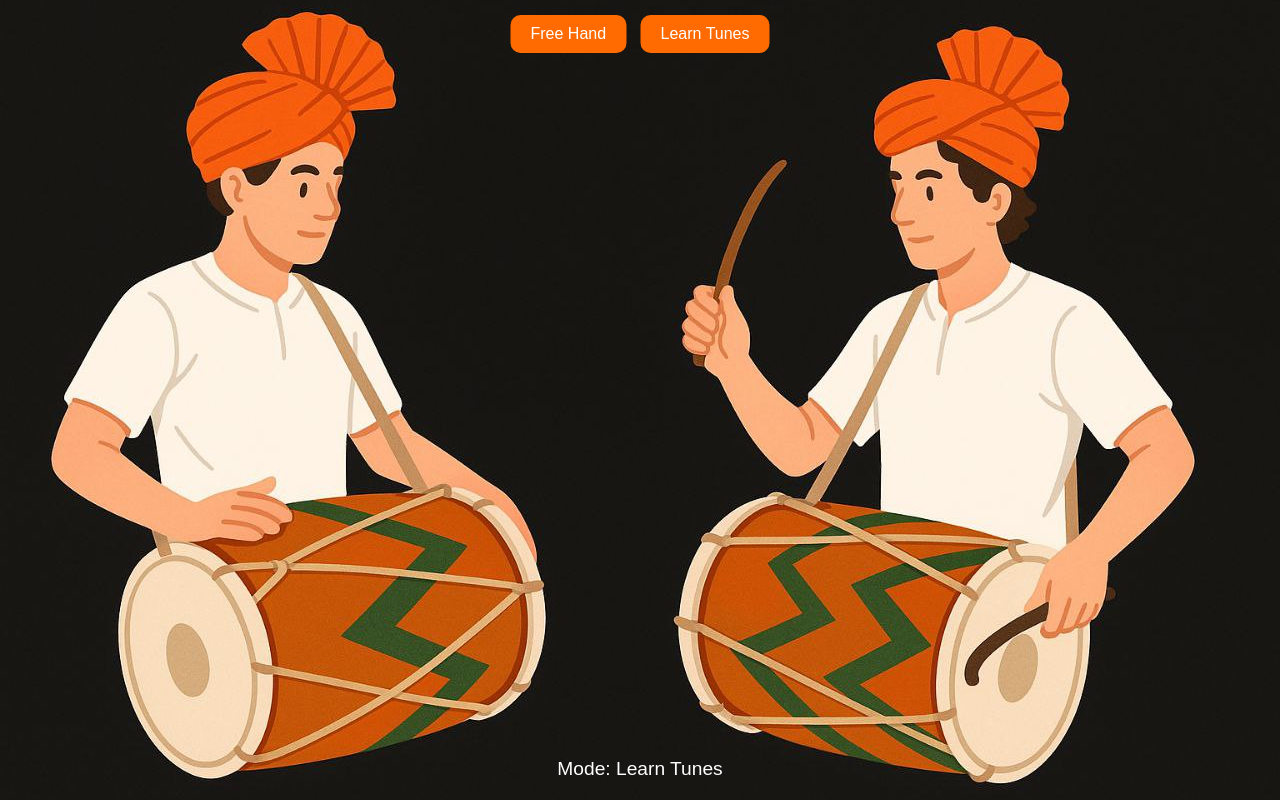
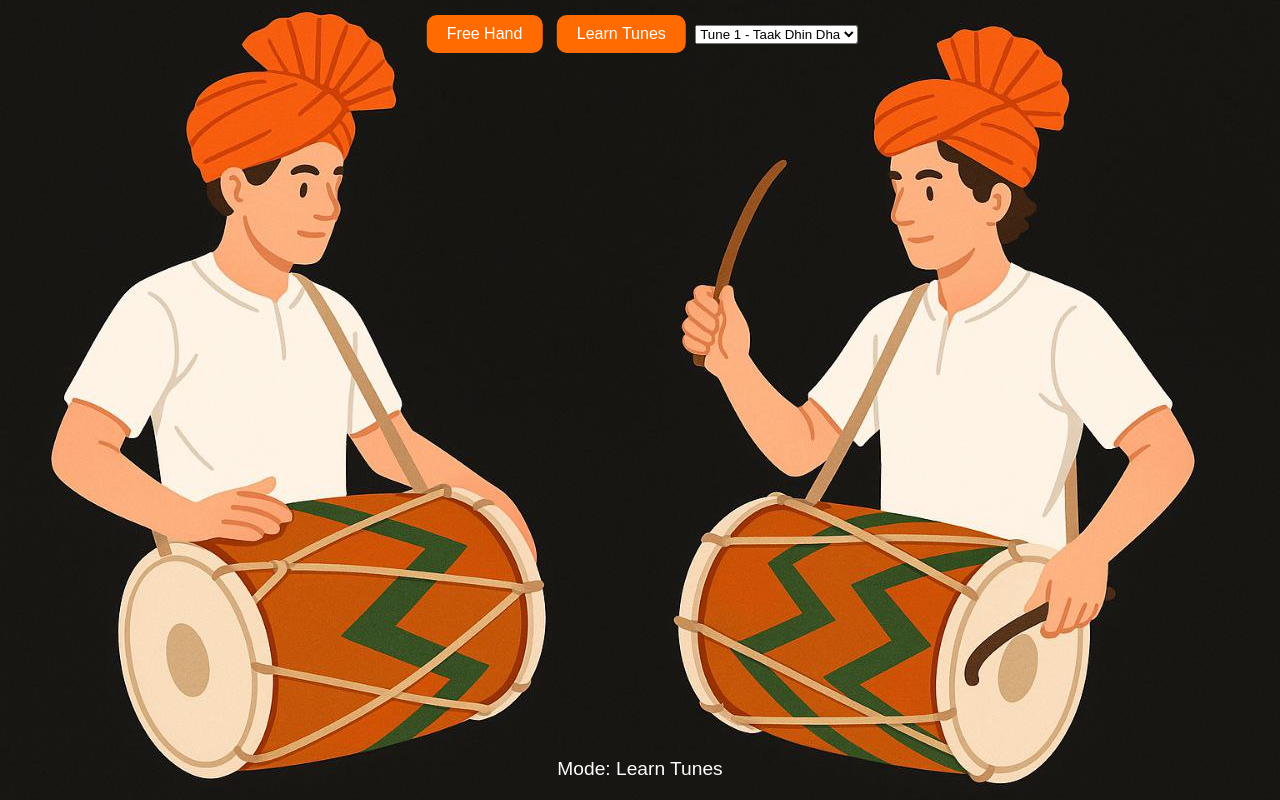
Before and after one commit to itsprashcode/DholPathakPractice, a plain HTML site: page index.html in a window 1280 px wide. Both pictures are taken after a click on the button "Learn Tunes". Drawn offline with Linux system fonts and the light colour scheme.

Commit message:
update for tunes

```diff
--- a/index.html
+++ b/index.html
@@ -10,9 +10,11 @@
   <div class="container">
     <!-- Mode Buttons -->
     <div class="mode-buttons">
-      <button onclick="setMode('free')">Free Hand</button>
-      <button onclick="setMode('learn')">Learn Tunes</button>
-    </div>
+  <button onclick="setMode('free')">Free Hand</button>
+  <button onclick="setMode('learn')">Learn Tunes</button>
+  <select id="tune-selector" style="display: none;"></select>
+</div>
+
 
     <!-- Dhol Image -->
     <img src="./asset/ThapiThoka.jpg" alt="ThapiThoka" id="dhol" />
--- a/script.js
+++ b/script.js
@@ -1,18 +1,48 @@
 let mode = 'free';
 const dhol = document.getElementById('dhol');
 const modeDisplay = document.getElementById('mode-display');
+const tuneSelector = document.getElementById('tune-selector');
 
-const thapiSound = new Audio('./asset/Thapi.mp3');
-const dhinSound = new Audio('./asset/dhin.mp3');
+const thapiSound = new Audio("./asset/thapi.mp3");
+const dhinSound = new Audio("./asset/dhin.mp3");
 
 const hitImage = document.createElement("img");
 hitImage.id = "hit-type";
 document.querySelector('.container').appendChild(hitImage);
 
+// Define configurable tunes
+const tunes = [
+  {
+    name: "Tune 1 - Taak Dhin Dha",
+    sequence: ["thapi", "dhin", "dhin"],
+    delay: 1000
+  },
+  // Add more tunes here
+];
+
+// Populate dropdown
+tunes.forEach((tune, index) => {
+  const option = document.createElement("option");
+  option.value = index;
+  option.text = tune.name;
+  tuneSelector.appendChild(option);
+});
+
 function setMode(newMode) {
   mode = newMode;
   modeDisplay.innerText = `Mode: ${mode === 'free' ? 'Free Hand' : 'Learn Tunes'}`;
+  tuneSelector.style.display = mode === 'learn' ? 'inline' : 'none';
+
+  if (mode === 'learn') {
+    playTune(tunes[tuneSelector.value]);
+  }
 }
+
+tuneSelector.addEventListener('change', () => {
+  if (mode === 'learn') {
+    playTune(tunes[tuneSelector.value]);
+  }
+});
 
 dhol.addEventListener('touchstart', handleTouch);
 dhol.addEventListener('click', handleTouch); // for desktop
@@ -25,12 +55,33 @@ function handleTouch(event) {
 
   if (x < half) {
     thapiSound.play();
-    hitImage.src = "assets/thapi.png";
   } else {
     dhinSound.play();
-    hitImage.src = "assets/thoka.png";
   }
 
   dhol.classList.add("animate");
   setTimeout(() => dhol.classList.remove("animate"), 100);
 }
+
+function playTune(tune) {
+  let i = 0;
+
+  function playNext() {
+    if (i >= tune.sequence.length) return;
+
+    const hit = tune.sequence[i];
+    if (hit === "thapi") {
+      thapiSound.play();
+    } else if (hit === "dhin") {
+      dhinSound.play();
+    }
+
+    dhol.classList.add("animate");
+    setTimeout(() => dhol.classList.remove("animate"), 100);
+
+    i++;
+    setTimeout(playNext, tune.delay);
+  }
+
+  playNext();
+}
```
